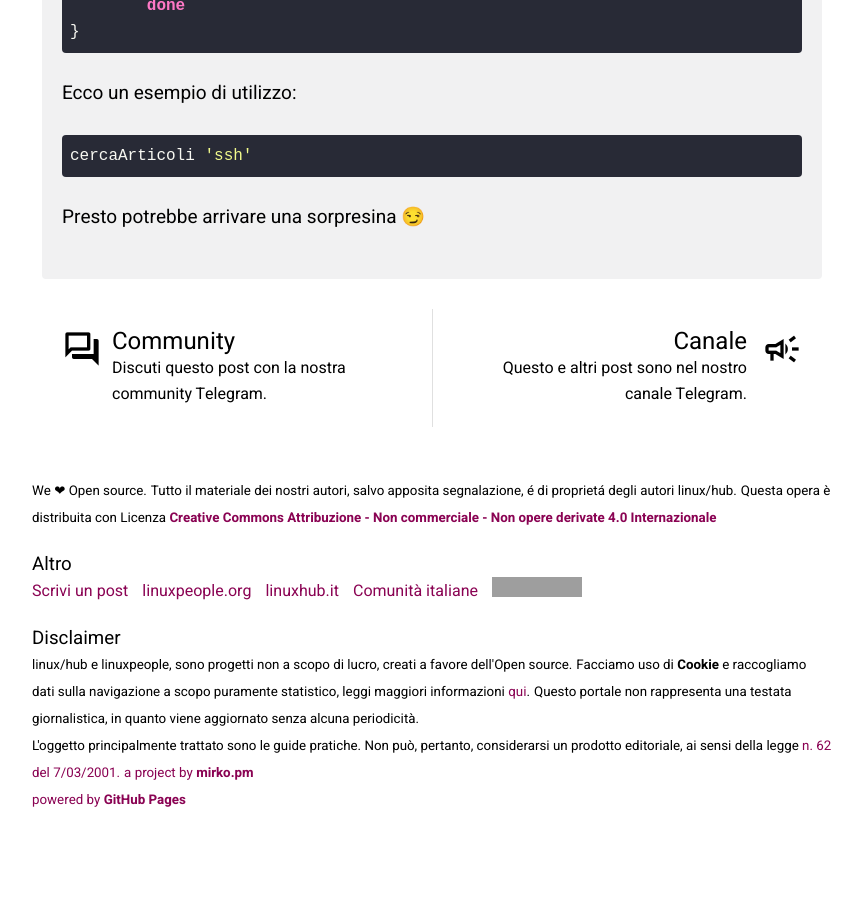
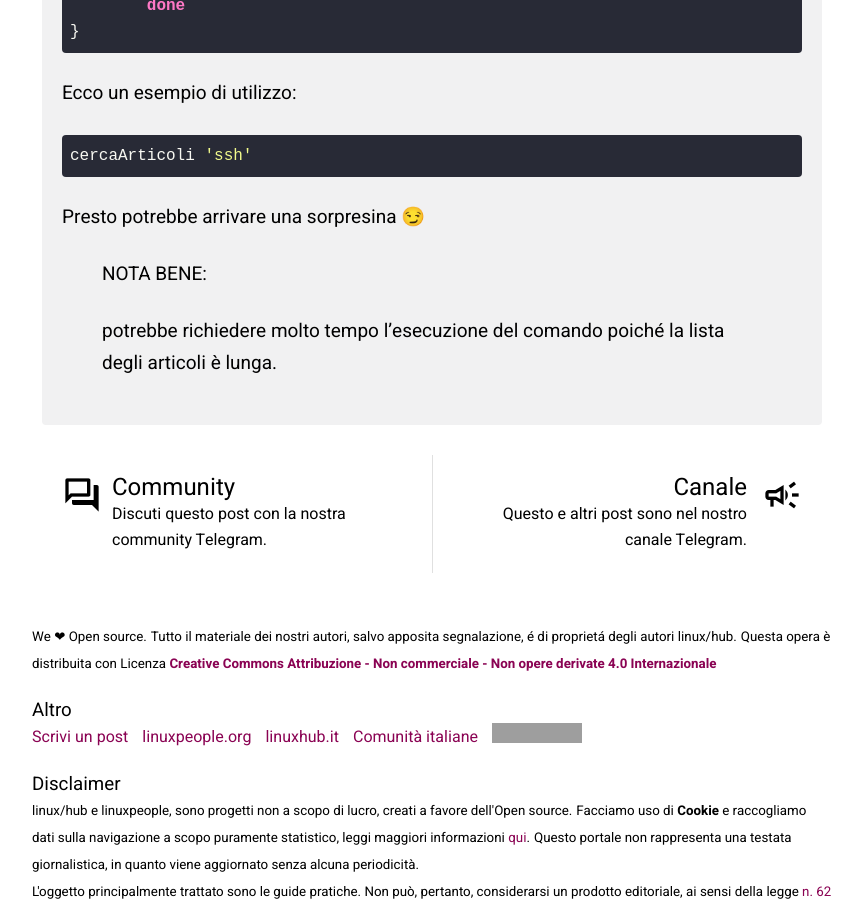
Before and after one commit to linuxhubit/linuxpeople_feed, a Jekyll site: the page built from _posts/trick/2021-07-19-cercare-articoli-linuxhub.md, in a window 1280 px wide and 900 px high, scrolled down 829 px. Shown: the whole window, without its empty margins (208-1070 px from the left). Built offline with Jekyll 4.4.1, drawn with Linux system fonts in a browser that asks for light colours; before the commit the page ends 1682 px from its top, so only the background shows below that; grey boxes are pictures that could not be loaded.

Commit message:
fix trucco

```diff
--- a/_posts/trick/2021-07-19-cercare-articoli-linuxhub.md
+++ b/_posts/trick/2021-07-19-cercare-articoli-linuxhub.md
@@ -36,3 +36,7 @@ cercaArticoli 'ssh'
 
 
 Presto potrebbe arrivare una sorpresina 😏
+
+> NOTA BENE:
+>
+> potrebbe richiedere molto tempo l'esecuzione del comando poiché la lista degli articoli è lunga.
```
